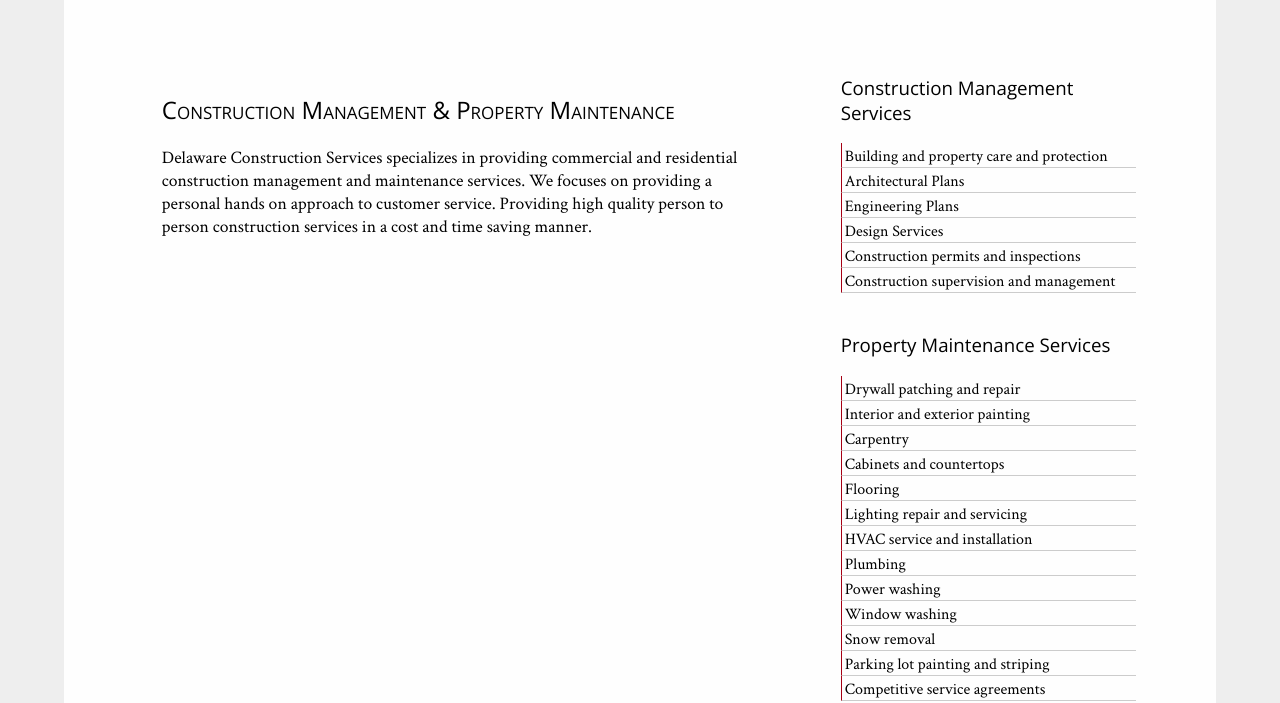
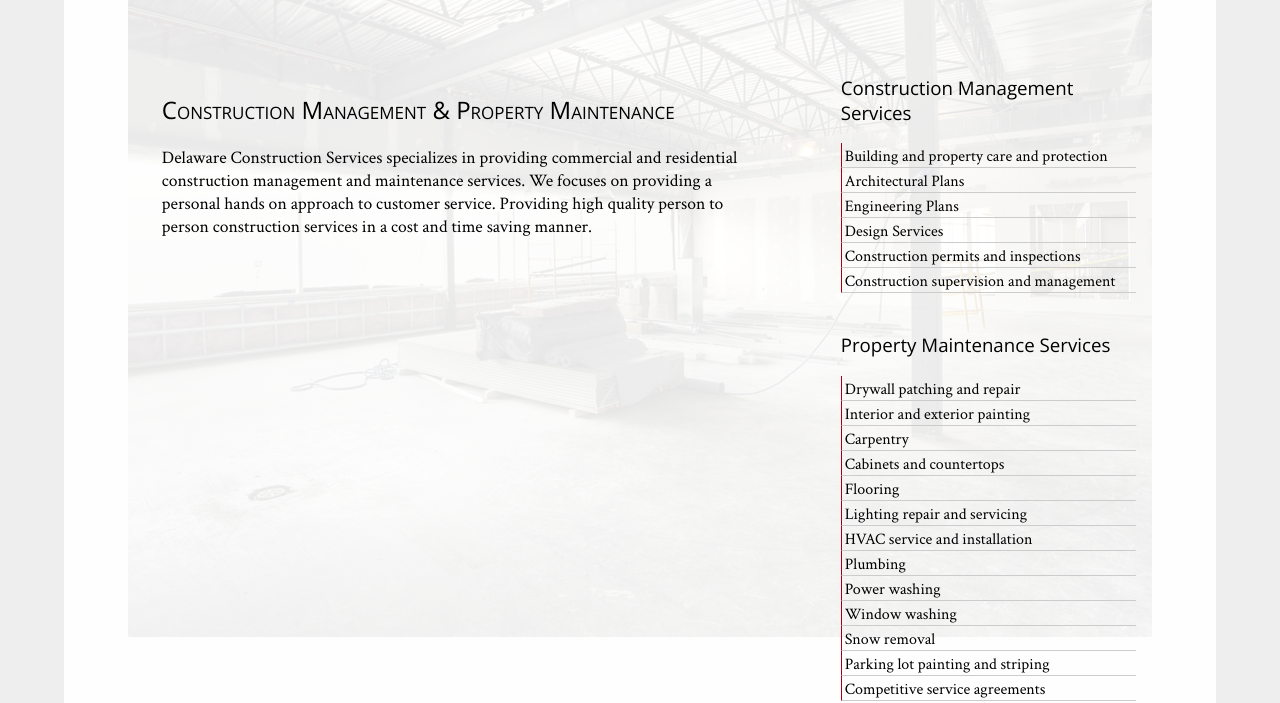
Before and after one commit to BeyondBull/dcs, a plain HTML site: page index.html in a window 1280 px wide. Shown: the part 131-834 px from the top of the page. Drawn offline with nearby package versions, Linux system fonts and the light colour scheme.

Commit message:
HD Port and Land backgrounds

```diff
--- a/css/style.css
+++ b/css/style.css
@@ -201,7 +201,7 @@ font-size: .8em;
 ------------------------------------------
 ------------------------------------------ */
 #background {
-    background: url(../img/backgroundPort.jpg) no-repeat center top;
+    background: url(../img/backgroundPortHD.jpg) no-repeat center top;
     position: fixed;
     width: 100%;
     height: 100%;
@@ -231,23 +231,9 @@ font-size: .8em;
 	font-variant: small-caps;
 }
 @media screen and (min-width: 768px) {
-/*
 	#background {
-		display: none;
+    background: url(../img/backgroundLandHD.jpg) no-repeat center top;
 	}
-*/
-/*
-	#home-page {
-		background-image: url(../img/background.jpg);
-		background-position: center top;
-		background-repeat: no-repeat;
-		background-attachment: fixed !important;
-	  -webkit-background-size: cover;
-	  -moz-background-size: cover;
-	  -o-background-size: cover;
-	  background-size: cover !important;
-	}
-*/
 
 	#home-page-content {
 		margin: -1150px 10%;
```
Also changed, not shown: img/backGroundPortHD.jpg (added), img/backgroundLandHD.jpg (added), img/backgroundport.jpg (added), 1 other file.
